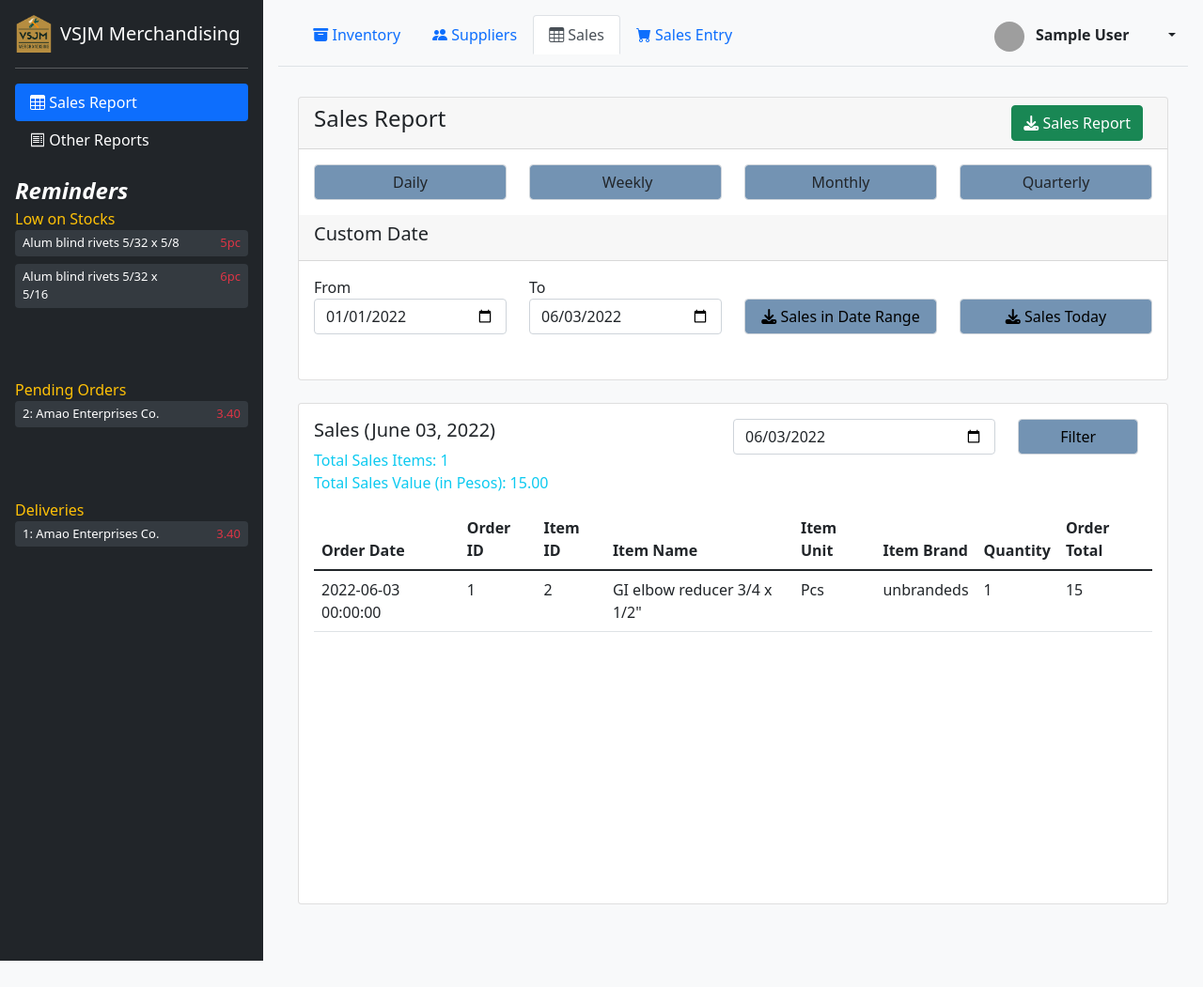
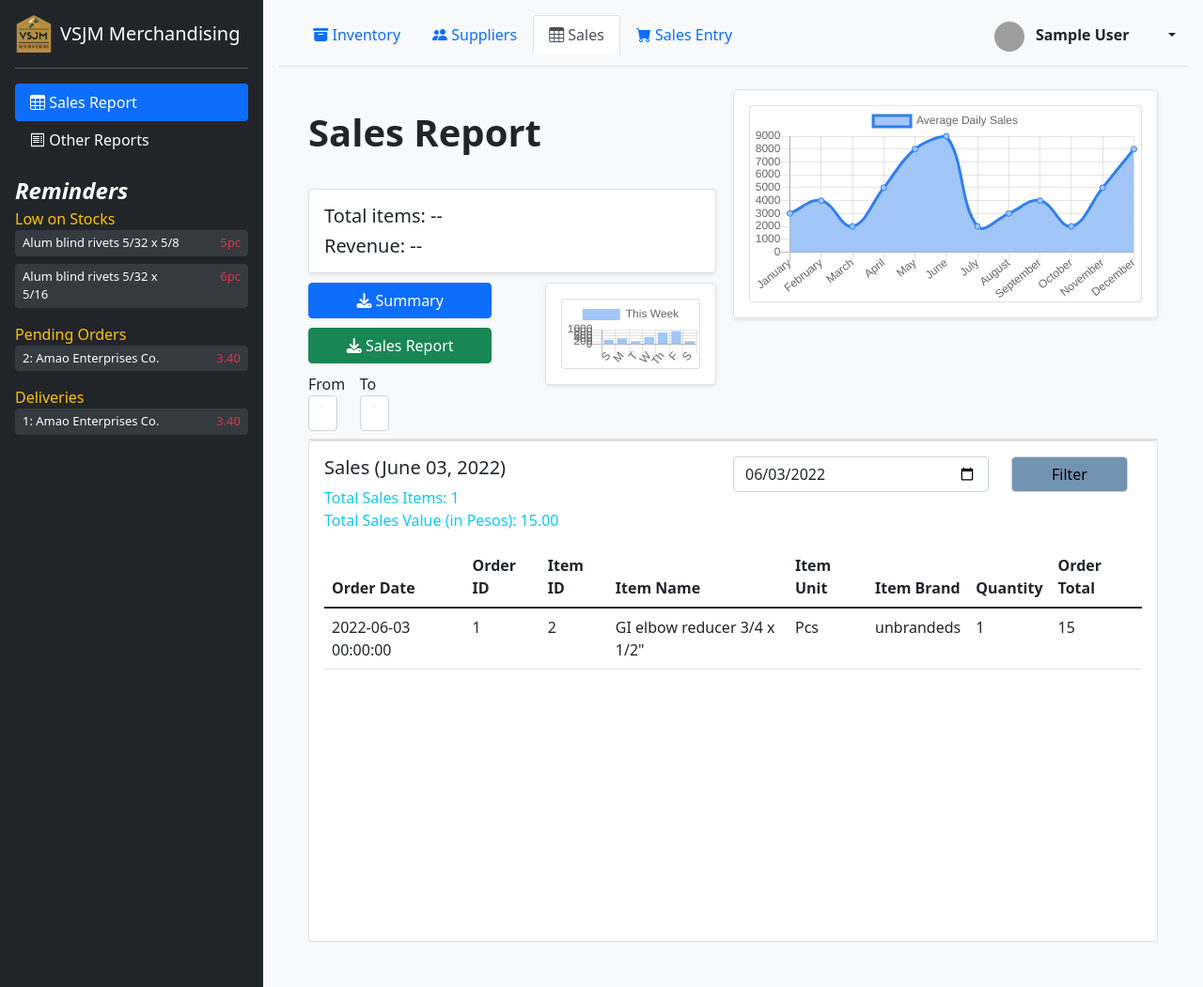
Before and after one commit to eageclarin/VSJMMerchandising-Sales-and-Inventory-Management-System, a PHP site: page /pages/sales/sales.php in a window 1280 px wide. Shown: the whole page at 94% size. Before the commit the page ends 1023 px from the top, so only its background shows below. Run offline with PHP 8.4, Linux system fonts and the light colour scheme; the visitor is signed in with stand-in values (Sample User, id 1); data comes from the database, SQL or seed files in the repository; some libraries are stand-ins or nearby versions; grey boxes are pictures that could not be loaded.

Commit message:
initial sales layout

```diff
--- a/pages/sales/sales.php
+++ b/pages/sales/sales.php
@@ -25,19 +25,18 @@
 	<script src="https://cdn.jsdelivr.net/npm/bootstrap@5.1.3/dist/js/bootstrap.bundle.min.js" integrity="sha384-ka7Sk0Gln4gmtz2MlQnikT1wXgYsOg+OMhuP+IlRH9sENBO0LRn5q+8nbTov4+1p" crossorigin="anonymous"></script>
 	<script src="https://ajax.googleapis.com/ajax/libs/jquery/3.6.0/jquery.min.js"></script>
 </head>
-<body>
 
-<div class="d-flex flex-row flex-shrink-0" >
+
 <?php
 include "conn.php";
 require_once '../../env/auth_check.php';
 
 
 ?>
-
-
-<div class="nav">
-    <?php include 'navbar.php'; ?>
+<body>
+<main>
+    <div class="nav">
+        <?php include 'navbar.php'; ?>
     </div>
 
     <!-- NAV BAR -->
@@ -72,15 +71,67 @@ require_once '../../env/auth_check.php';
 			</div>
       </ul>
     </nav>
-        <div class="container" style="width: 95%;">
-            <div class="col-md-12">
+    <div class="container-fluid bg-light p-5 pt-2">
+        <div id="head">
+        <div id="inventoryHead" class="row mt-3" >
+                <span class="fs-1 fw-bold"> Sales Report </span>
+        </div> <!-- END OF INVENTORY HEAD -->
+
+        <div id="monthly">
+            <div class="p-3 bg-white rounded border rounded shadow-sm">
+                <div class="card chart-container">
+                    <canvas id="chart"></canvas>
+                </div>
+            </div>
+        </div>
+        <div class="p-3 bg-white rounded border rounded shadow-sm " id="revenue">
+            <h5>Total items: --</h5>
+            <h5 class="mb-0">Revenue: --</h5>
+        </div>
+        <div id="group">
+            <div id="exportBtn">
+                <button class="btn btn-primary" style="float:right; width:100%; margin-bottom:10px" name="export" type="submit" ><i class='fas fa-download'></i> Summary</button>
+                <button class="btn btn-success" style="float:right; width:100%; margin-bottom:10px" name="export" type="submit" ><i class='fas fa-download'></i> Sales Report</button>
+                <form action="pdf_CustomReport.php" method="GET" target="_blank">
+                    <div class="row pb-3 mb-3">
+                         <div class="col-md-3">
+                            <div class="form-group">
+                                <label>From </label>
+                                <input type="date" name="from_date" id="from_date" value="<?php if(isset($_GET['from_date'])){ echo $_GET['from_date']; } else {
+                                    echo '2022-01-01';
+                                } ?>" class="form-control" onchange="transactionDate()">
+                            </div>
+                        </div>
+                        <div class="col-md-3">
+                            <div class="form-group">
+                                <label>To </label>
+                                <input type="date" name="to_date" id="to_date" value="<?php if(isset($_GET['to_date'])){ echo $_GET['to_date']; } else {echo date("Y-m-d");} ?>" class="form-control" onchange="transactionDate()" min="2022-01-01">
+                            </div>
+                        </div>
+                    </div>
+                </form>
+
+            </div>
+            <div class="p-3 bg-white rounded border rounded shadow-sm " id="weekly">
+                <div class="card chart-container">
+                    <canvas id="chart2"></canvas>
+                </div>
+            </div>
+        </div>
+        </div>
+
+        <br/>
+
+            <div class="col-md-12" style="float:left;">
                 <div class="card mt-3">
+                    <!--
                     <div class="card-header">
                         <h4 style="float:left;">Sales Report</h4>
                         <form action="export.php" method="post">
                             <button class="btn btn-success" style="float:right; margin-right:10px" name="export" type="submit" ><i class='fas fa-download'></i> Sales Report</button>
                         </form>
                     </div>
+
                     <div class="card-body">
 
                         <form method="GET"  action="pdf_DailyReport.php"  target="_blank">
@@ -114,15 +165,15 @@ require_once '../../env/auth_check.php';
 
                             </div>
                         </form>
-                    </div>
+                    </div>-->
 
 
-
+                   <!--
                     <div class="card-header">
                         <h5>Custom Date</h5>
-                    </div>
-                    <div class="card-body">
-                        <!--
+                    </div>-->
+                    <!--<div class="card-body">
+
                         <form action="pdf_CustomReport.php" method="GET" target="_blank">
                             <div class="row">
                                 <div class="col-md-4">
@@ -144,7 +195,7 @@ require_once '../../env/auth_check.php';
                                     </div>
                                 </div>
                             </div>
-                        </form> -->
+                        </form>
                         <form action="pdf_CustomReport.php" method="GET" target="_blank">
                             <div class="row pb-3 mb-3">
                             <div class="col-md-3">
@@ -175,7 +226,7 @@ require_once '../../env/auth_check.php';
                             </div>
                             </div>
                         </form>
-                    </div>
+                    </div>-->
 
 
 
@@ -297,10 +348,68 @@ require_once '../../env/auth_check.php';
             </div>
 
 
-        </div>
+
     </div>
 
+    </main>
+    <script
+src="https://cdnjs.cloudflare.com/ajax/libs/Chart.js/2.7.2/Chart.js">
+</script>
+<script>
+      const ctx = document.getElementById("chart").getContext('2d');
+      const myChart = new Chart(ctx, {
+        type: 'line',
+        data: {
+          labels: ["January", "February", "March",
+          "April", "May", "June", "July", "August", "September", "October",
+          "November", "December"],
+          datasets: [{
+            label: 'Average Daily Sales',
+            backgroundColor: 'rgba(161, 198, 247, 1)',
+            borderColor: 'rgb(47, 128, 237)',
+            data: [3000, 4000, 2000, 5000, 8000, 9000, 2000,3000, 4000, 2000, 5000, 8000],
+          }]
+        },
+        options: {
+          scales: {
+            yAxes: [{
+              ticks: {
+                beginAtZero: true,
+              }
+            }]
+          }
+        },
+      });
 
+
+
+</script>
+
+<script>
+      const ctx2 = document.getElementById("chart2").getContext('2d');
+      const myChart2 = new Chart(ctx2, {
+        type: 'bar',
+        data: {
+          labels: ["S","M", "T", "W", "Th",
+          "F", "S"],
+          datasets: [{
+            label: 'This Week',
+            backgroundColor: 'rgba(161, 198, 247, 1)',
+            borderColor: 'rgb(47, 128, 237)',
+            data: [300, 400, 200, 500, 800, 900, 200],
+          }]
+        },
+        options: {
+          scales: {
+            yAxes: [{
+              ticks: {
+                beginAtZero: true,
+              }
+            }]
+          }
+        },
+      });
+</script>
     <script src="https://code.jquery.com/jquery-3.5.1.js"></script>
     <script src="https://cdn.jsdelivr.net/npm/bootstrap@5.0.0-beta1/dist/js/bootstrap.bundle.min.js"></script>
 </body>
--- a/pages/sales/style.css
+++ b/pages/sales/style.css
@@ -1,12 +1,29 @@
+body {
+    height: 100%;
+    min-height: 100%;
+}
+
+html {
+    min-height: 100%;
+    height: -webkit-fill-available;
+}
+
+main {
+    display: flex;
+    flex-wrap: nowrap;
+    min-height: 100%;
+}
+
 .container1{
     height: 500px;
     overflow: hidden;
     overflow-y: scroll;
 }
 
+/*
 .container{
     padding-bottom: 60px;
-}
+}*/
 
 a:link {
     text-decoration: none;
@@ -33,3 +50,51 @@ a:link {
     opacity: 70%;
     cursor: pointer;
 }
+
+.chart-container {
+    width: 100%;
+    height: 80%;
+    margin: auto;
+  }
+
+  #head {
+      height: 200px;
+  }
+
+  .chart {
+      height: 100px;
+  }
+
+  #inventoryHead {
+      float:left;
+      width: 50%;
+  }
+
+  #monthly {
+      width: 50%;
+    float:right;
+}
+
+#revenue {
+    float:left;
+    width: 48%;
+    margin-top: 30px;
+}
+
+#weekly{
+    float: right;
+    height:100%;
+    width: 42%
+}
+
+#exportBtn{
+    float: left;
+    height: 150px;
+    width: 45%
+}
+
+#group {
+    float:left;
+    width: 48%;
+    margin-top: 10px;
+}
```
